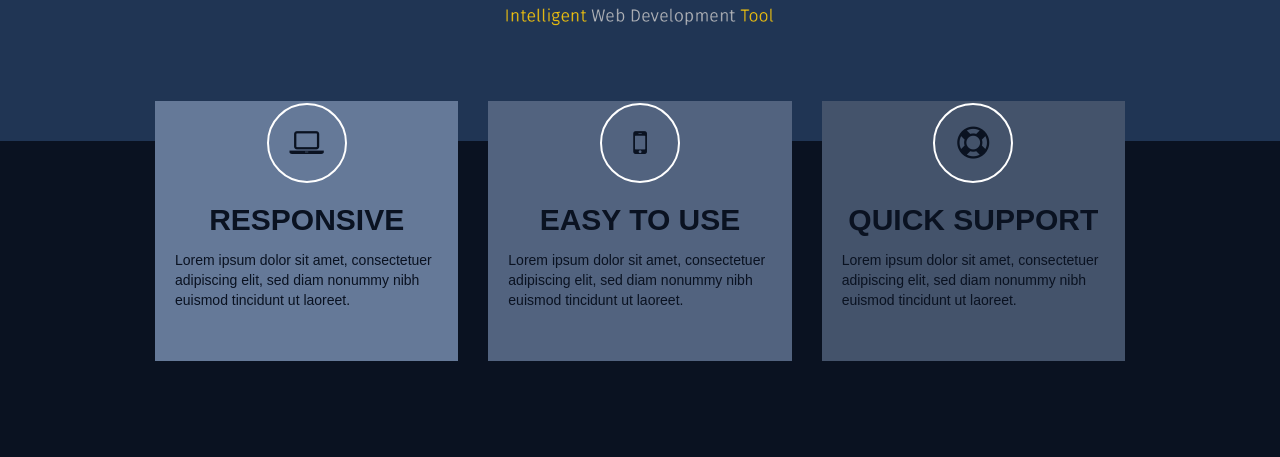
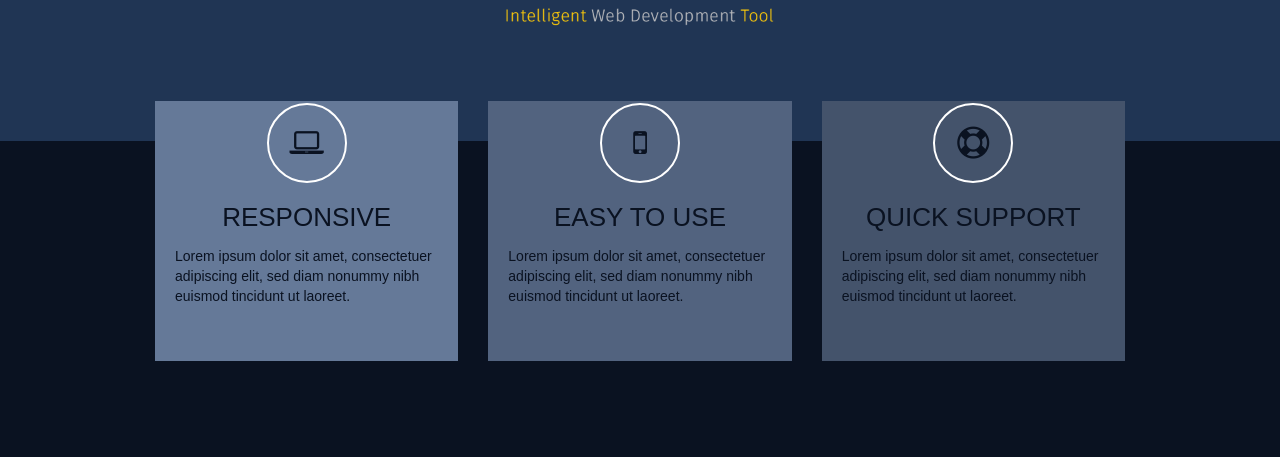
Before and after one commit to vujovicigor/EvolvitCmsSite, a PHP site: page /myproject/index.html in a window 1280 px wide. Shown: the part 429-886 px from the top of the page. Run offline with PHP 8.4, Linux system fonts and the light colour scheme; some libraries are stand-ins or nearby versions.

Commit message:
features 4

```diff
--- a/css/templatemo-style.css
+++ b/css/templatemo-style.css
@@ -192,6 +192,8 @@ img {
 }
 .divider h2 {
   padding-bottom: 4px;
+  font-size: 26px;
+  font-weight: 300;
 }
 .divider .divider-wrapper {
   padding: 2px 20px 40px 20px;
```
